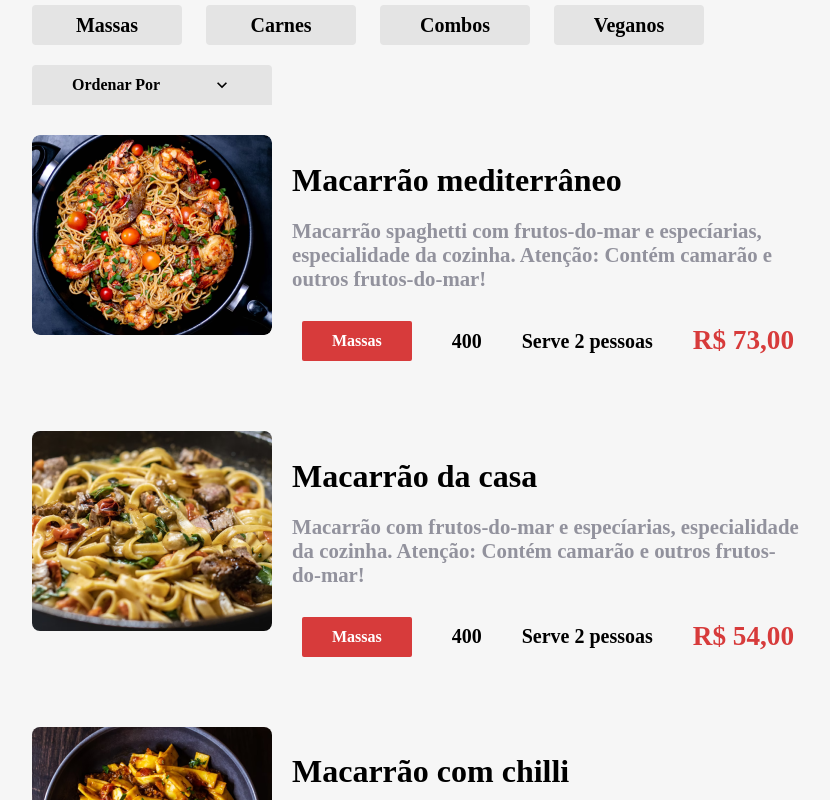
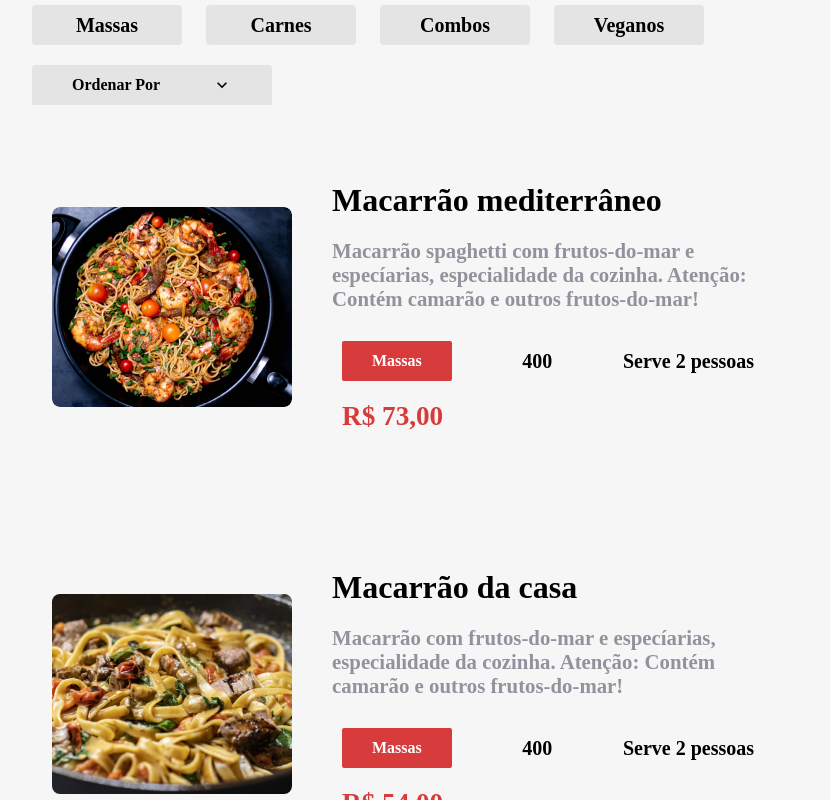
Before and after one commit to jardel-cruz/react-site-restaurante, a React (Vite) app: page /cardapio in a window 1280 px wide. Shown: the part 620-1420 px from the top of the page, without its empty margins (168-998 px from the left). Built offline with nearby package versions, Linux system fonts and the light colour scheme; a web font is replaced by a local one.

Commit message:
Melhorando o redirecionamento de pratos inesistentes

```diff
--- a/src/components/Itens/item/Item.module.scss
+++ b/src/components/Itens/item/Item.module.scss
@@ -1,5 +1,55 @@
 @import "../../../assets/style/breakpoints";
 @import "../../../assets/style/variables";
+.item {
+  align-items: center;
+  border-radius: 10px;
+  cursor: pointer;
+  display: flex;
+  flex-wrap: wrap;
+  padding: 20px;
+  transition: 0.2s ease-in;
+  width: 90%;
+  &:hover {
+    background-color: $grey;
+  }
+  &__imagem {
+    min-width: 240px;
+    @media (max-width: $desktop_xsm) {
+      width: 100%;
+    }
+    img {
+      border-radius: 8px;
+      width: 100%;
+    }
+  }
+  &__descricao {
+    display: flex;
+    flex: 1;
+    flex-direction: column;
+    flex-wrap: wrap;
+    justify-content: space-around;
+    margin: 0 20px;
+    @media (max-width: $desktop_xsm) {
+      flex-direction: row;
+      margin-top: 20px;
+      padding: 0;
+    }
+  }
+  &__titulo {
+    h2 {
+      font-size: 2rem;
+      font-weight: bold;
+      margin-bottom: 20px;
+    }
+    p {
+      color: $dark-grey;
+      font-size: 1.3rem;
+      font-weight: 600;
+      max-width: 600px;
+      margin-bottom: 20px;
+    }
+  }
+}
 
 .item {
   display: flex;
--- a/src/components/Itens/item/Item.tsx
+++ b/src/components/Itens/item/Item.tsx
@@ -1,12 +1,20 @@
 import style from "./Item.module.scss";
 import itens from "../../../data/cardapio.json";
 import TagsPratos from "@/components/Tags/TagsPratos";
+import { useNavigate } from "react-router-dom";
 
 type ProopsItem = typeof itens[0];
 
 export function Item(props: ProopsItem) {
+  const navigate = useNavigate();
+
   return (
-    <div className={style.item}>
+    <div
+      className={style.item}
+      onClick={() => {
+        navigate(`/prato/${props.id}`);
+      }}
+    >
       <div className={style.item__imagem}>
         <img src={props.photo} alt={props.title} />
       </div>
--- a/src/pages/Prato/Prato.tsx
+++ b/src/pages/Prato/Prato.tsx
@@ -1,16 +1,19 @@
 import style from "./Prato.module.scss";
-import { useNavigate, useParams } from "react-router-dom";
+import { Navigate, useNavigate, useParams } from "react-router-dom";
 import cardapio from "../../data/cardapio.json";
-import classNames from "classnames";
 import TagsPratos from "@/components/Tags/TagsPratos";
+import NotFound from "../NotFound/NotFound";
 
 export default function Prato() {
   const { id } = useParams();
-  const prato = cardapio.find((item) => item.id.toString() === id)!;
+  const prato = cardapio.find((item) => item.id.toString() === id);
   const navigate = useNavigate();
+
+  if (!prato) return <Navigate to={"/notFound"} replace></Navigate>;
+
   return (
     <>
-      <button className={style.voltar} onClick={() => navigate("/")}>
+      <button className={style.voltar} onClick={() => navigate(-1)}>
         {"< Voltar"}
       </button>
       <section className={style.container}>
--- a/src/routes.tsx
+++ b/src/routes.tsx
@@ -19,9 +19,9 @@ export default function AppRouter() {
             <Route index element={<Inicio />} />
             <Route path="cardapio" element={<Cardapio />} />
             <Route path="sobre" element={<Sobre />} />
+            <Route path="prato/:id" element={<Prato />} />
           </Route>
           <Route path="*" element={<NotFound />} />
-          <Route path="prato/:id" element={<Prato />} />
         </Routes>
         <Footer />
       </BrowserRouter>
```
